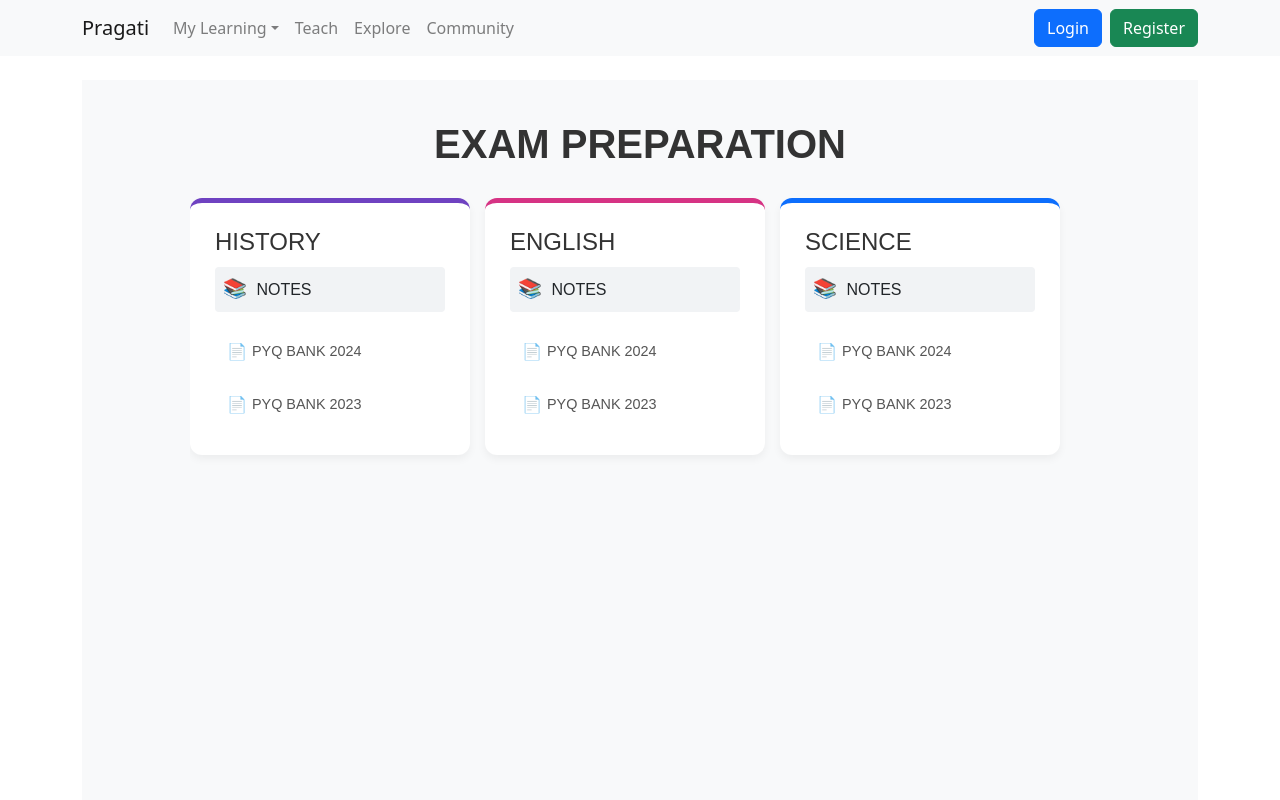
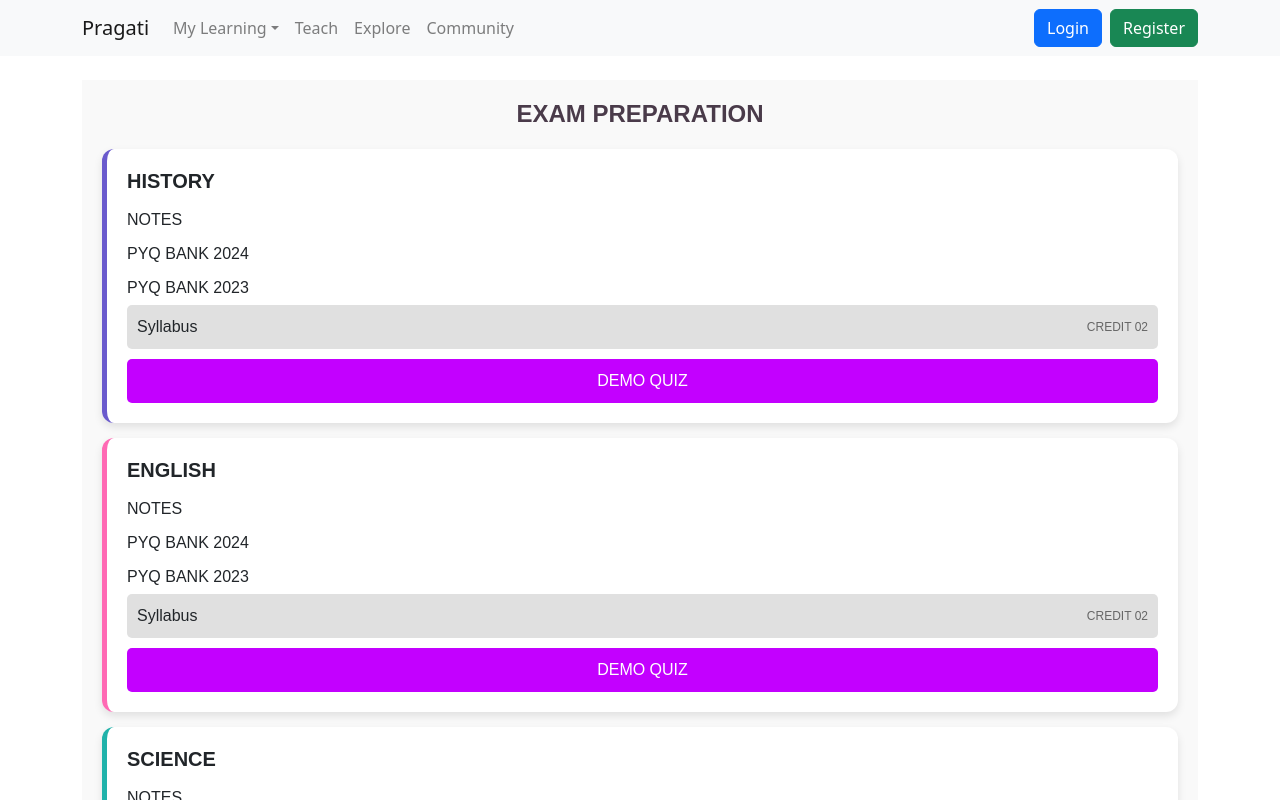
Before and after one commit to rks-031/pragati, a React (Vite) app in the folder frontend/: page /exam-preparation in a window 1280 px wide. Shown: the top 800 px of the page. Built offline with nearby package versions, Linux system fonts and the light colour scheme.

Commit message:
exam prep updated

```diff
--- a/frontend/src/components/ExamPrep.jsx
+++ b/frontend/src/components/ExamPrep.jsx
@@ -9,70 +9,43 @@ const ExamPrep = () => {
       <div className="subject-cards">
         {/* History Card */}
         <div className="subject-card purple">
-          <div className="card-left">
+          <div className="card-content">
             <h2 className="subject-title">HISTORY</h2>
-
-            <div className="notes-button" style={{ textAlign: 'left' }}>
-              <span className="icon">📚</span> NOTES
+            <div className="notes-item">NOTES</div>
+            <div className="pyq-item">PYQ BANK 2024</div>
+            <div className="pyq-item">PYQ BANK 2023</div>
+            <div className="syllabus-button">
+              Syllabus <span className="credit-label">CREDIT 02</span>
             </div>
-
-            <div className="pyq-items">
-              <div className="pyq-item">
-                <span className="icon">📄</span>
-                <span className="pyq-text">PYQ BANK 2024</span>
-              </div>
-
-              <div className="pyq-item">
-                <span className="icon">📄</span>
-                <span className="pyq-text">PYQ BANK 2023</span>
-              </div>
-            </div>
+            <button className="demo-quiz-button">DEMO QUIZ</button>
           </div>
         </div>
 
         {/* English Card */}
         <div className="subject-card pink">
-          <div className="card-left">
+          <div className="card-content">
             <h2 className="subject-title">ENGLISH</h2>
-
-            <div className="notes-button" style={{ textAlign: 'left' }}>
-              <span className="icon">📚</span> NOTES
+            <div className="notes-item">NOTES</div>
+            <div className="pyq-item">PYQ BANK 2024</div>
+            <div className="pyq-item">PYQ BANK 2023</div>
+            <div className="syllabus-button">
+              Syllabus <span className="credit-label">CREDIT 02</span>
             </div>
-
-            <div className="pyq-items">
-              <div className="pyq-item">
-                <span className="icon">📄</span>
-                <span className="pyq-text">PYQ BANK 2024</span>
-              </div>
-
-              <div className="pyq-item">
-                <span className="icon">📄</span>
-                <span className="pyq-text">PYQ BANK 2023</span>
-              </div>
-            </div>
+            <button className="demo-quiz-button">DEMO QUIZ</button>
           </div>
         </div>
 
         {/* Science Card */}
-        <div className="subject-card blue">
-          <div className="card-left">
+        <div className="subject-card teal">
+          <div className="card-content">
             <h2 className="subject-title">SCIENCE</h2>
-
-            <div className="notes-button" style={{ textAlign: 'left' }}>
-              <span className="icon">📚</span> NOTES
+            <div className="notes-item">NOTES</div>
+            <div className="pyq-item">PYQ BANK 2024</div>
+            <div className="pyq-item">PYQ BANK 2023</div>
+            <div className="syllabus-button">
+              Syllabus <span className="credit-label">CREDIT 02</span>
             </div>
-
-            <div className="pyq-items">
-              <div className="pyq-item">
-                <span className="icon">📄</span>
-                <span className="pyq-text">PYQ BANK 2024</span>
-              </div>
-
-              <div className="pyq-item">
-                <span className="icon">📄</span>
-                <span className="pyq-text">PYQ BANK 2023</span>
-              </div>
-            </div>
+            <button className="demo-quiz-button">DEMO QUIZ</button>
           </div>
         </div>
       </div>
--- a/frontend/src/styles/exam.css
+++ b/frontend/src/styles/exam.css
@@ -1,198 +1,93 @@
 .exam-prep-container {
-    display: flex;
-    flex-direction: column;
-    align-items: center;
-    padding: 40px 20px;
-    background-color: #f8f9fa;
+  background-color: #f9f9f9;
+  padding: 20px;
   min-height: 100vh;
   font-family: 'Arial', sans-serif;
 }
 
 .exam-prep-title {
-    font-size: 2.5rem;
+  color: #4A3B4A;
+  text-align: center;
+  font-size: 24px;
+  margin-bottom: 20px;
   font-weight: bold;
-    text-align: center;
-    margin-bottom: 30px;
-    color: #333;
 }
 
 .subject-cards {
   display: flex;
-    flex-direction: row;
+  flex-direction: column;
   gap: 15px;
-    overflow-x: auto;  /* enables horizontal scrolling if cards exceed viewport */
-    padding-bottom: 10px;  /* optional spacing for scroll bar */
-    width: 100%;
-    max-width: 900px;  /* increased from 500px to allow wider cards */
 }
-
 
 .subject-card {
   background-color: white;
   border-radius: 12px;
-    padding: 10px;
-    width: 280px;  /* increased from 250px to make cards wider */
-    min-height: 180px;
-    box-shadow: 0 4px 8px rgba(0, 0, 0, 0.05);
-    overflow: hidden;
+  padding: 20px;
+  box-shadow: 0 4px 8px rgba(0, 0, 0, 0.1);
   display: flex;
-    flex-direction: row;
+  flex-direction: column;
 }
 
-  .subject-card.purple {
-    border-top: 5px solid #6f42c1;
+.purple {
+  border-left: 5px solid #6A5ACD; /* Purple color for History */
 }
 
-  .subject-card.pink {
-    border-top: 5px solid #d63384;
+.pink {
+  border-left: 5px solid #FF69B4; /* Pink color for English */
 }
 
-  .subject-card.blue {
-    border-top: 5px solid #0d6efd;
+.teal {
+  border-left: 5px solid #20B2AA; /* Teal color for Science */
 }
 
-  .card-left, .card-right {
-    padding: 15px;
-  }
-
-  .card-left {
-    flex: 2;
+.card-content {
   display: flex;
   flex-direction: column;
-    justify-content: space-between;
-  }
-
-  .card-right {
-    flex: 1;
-    display: flex;
-    flex-direction: column;
-    justify-content: space-between;
-    align-items: center;
-    border-left: 1px solid #e9ecef;
 }
 
 .subject-title {
+  font-size: 20px;
   margin-bottom: 10px;
-    font-size: 1.5rem;
-    color: #333;
+  font-weight: bold;
 }
 
-  .notes-button {
-    background-color: #f1f3f5;
-    border-radius: 4px;
-    padding: 8px;
-    text-align: center;
-    margin-bottom: 10px;
-    cursor: pointer;
-    transition: background-color 0.3s;
+.notes-item, .pyq-item {
+  margin: 5px 0;
+  font-size: 16px;
 }
 
-  .notes-button:hover {
-    background-color: #e9ecef;
-  }
-
-  .notes-button .icon {
-    font-size: 1.2rem;
-    margin-right: 5px;
-  }
-
-  .pyq-items {
-    margin-top: 10px;
+.syllabus-button {
+  margin-top: auto; /* Pushes the syllabus button to the bottom */
+  background-color: #E0E0E0;
+  padding: 10px;
+  border-radius: 5px;
   display: flex;
-    flex-direction: column;
-    gap: 8px;
-  }
-
-  .pyq-item {
-    display: flex;
+  justify-content: space-between;
   align-items: center;
-    margin-bottom: 5px;
-    background-color: rgba(255, 255, 255, 0.7);
-    border-radius: 8px;
-    padding: 8px 12px;
-    cursor: pointer;
-  }
-
-  .pyq-item .icon {
-    margin-right: 5px;
-  }
-
-  .pyq-text {
-    font-size: 0.9rem;
-    color: #555;
-  }
-
-  .syllabus-box {
-    background-color: #f1f3f5;
-    border-radius: 4px;
-    padding: 10px;
-    margin-bottom: 10px;
-    text-align: center;
-    width: 100%;
-  }
-
-  .syllabus-label {
-    font-weight: bold;
-    margin-bottom: 5px;
-    font-size: 14px;
-    color: #555;
 }
 
 .credit-label {
-    font-size: 0.9rem;
-    color: #333;
+  font-size: 12px;
+  color: #666;
 }
 
 .demo-quiz-button {
-    background-color: #0d6efd;
-    color: #fff;
-    border-radius: 4px;
+  background-color: #c300ff; /* Orange color for the button */
+  color: white;
+  border: none;
   padding: 10px;
-    text-align: center;
-    font-weight: bold;
+  border-radius: 5px;
+  font-size: 16px;
   cursor: pointer;
-    transition: background-color 0.3s;
-    height: 60px;
+  margin-top: 10px;
 }
 
 .demo-quiz-button:hover {
-    background-color: #0b5ed7;
+  background-color: #FF6347; /* Lighter orange on hover */
 }
 
-  .quiz-text {
-    color: white;
-    font-size: 14px;
-    font-weight: bold;
-    text-align: center;
-    line-height: 1.2;
-  }
-
-  /* Subject-specific button colors */
-  .subject-card.purple .demo-quiz-button {
-    background-color: #8a2be2;
-  }
-
-  .subject-card.pink .demo-quiz-button {
-    background-color: #db7093;
-  }
-
-  .subject-card.blue .demo-quiz-button {
-    background-color: #4682b4;
-  }
-
-  /* Responsive design */
-  @media (max-width: 600px) {
-    .subject-card {
+@media (max-width: 768px) {
+  .subject-cards {
     flex-direction: column;
-      height: auto;
-    }
-
-    .card-right {
-      flex-direction: row;
-      margin-top: 15px;
-    }
-
-    .syllabus-box, .demo-quiz-button {
-      flex: 1;
   }
 }
```
Lines whose indentation alone changed are shown as unchanged.
